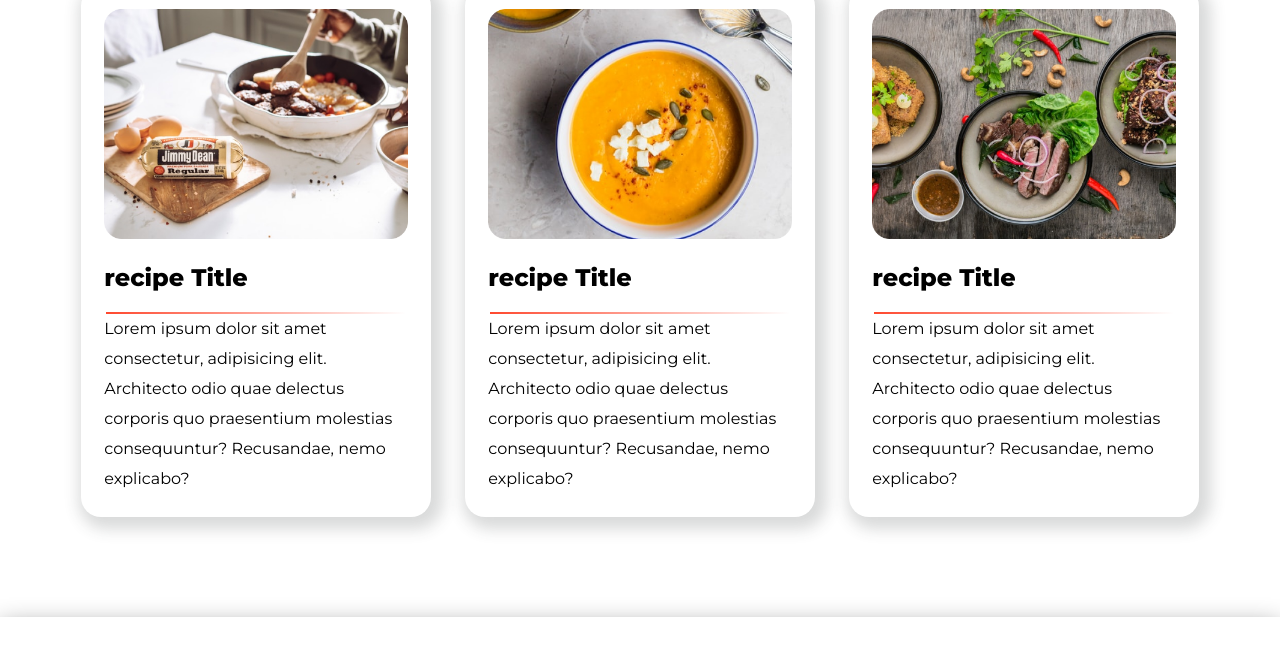
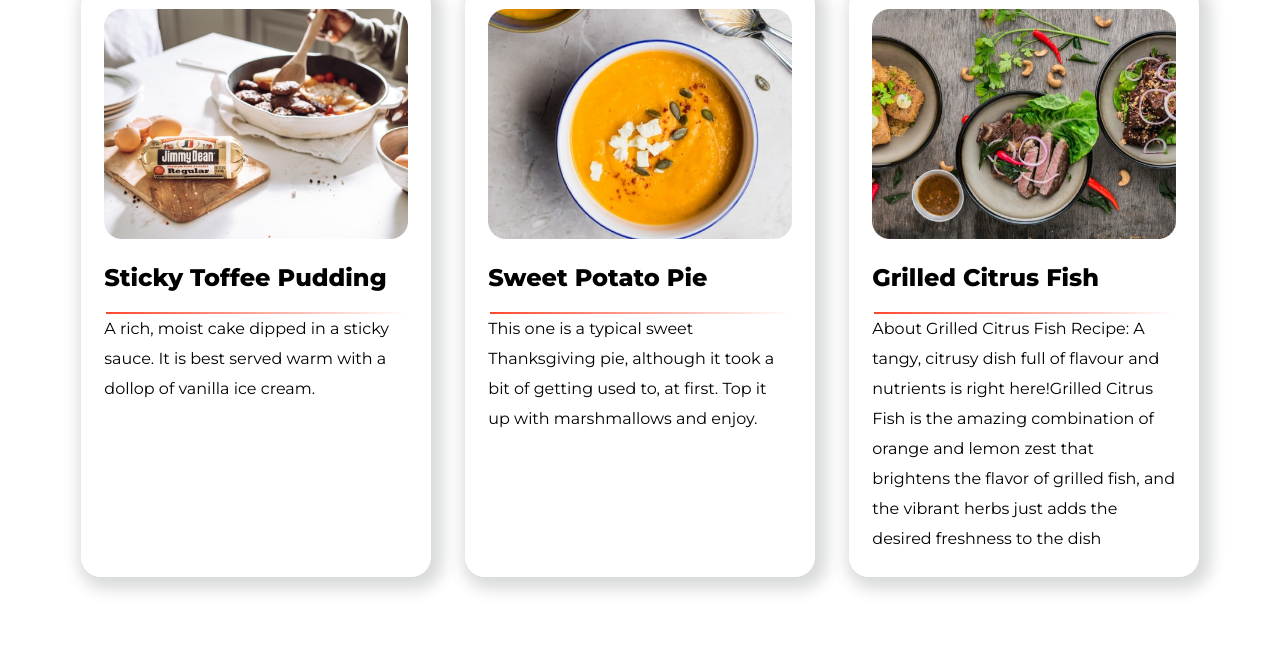
Before and after one commit to Antardas/food-network, a plain HTML site: page index.html in a window 1280 px wide. Shown: the part 1868-2513 px from the top of the page. Drawn offline with Linux system fonts and the light colour scheme.

Commit message:
Remove Dummy Text

```diff
--- a/index.html
+++ b/index.html
@@ -69,24 +69,21 @@
         <div class="card flexible-container">
             <div class="col-1-3">
                 <img src="images/food/food1.jpg" alt="Food Picture" class="card-image">
-                <h2>recipe Title</h2>
+                <h2>Sticky Toffee Pudding</h2>
                 <div class="line"></div>
-                <div class="about-summery">Lorem ipsum dolor sit amet consectetur, adipisicing elit. Architecto odio
-                    quae delectus corporis quo praesentium molestias consequuntur? Recusandae, nemo explicabo?</div>
+                <div class="about-summery">A rich, moist cake dipped in a sticky sauce. It is best served warm with a dollop of vanilla ice cream.</div>
             </div>
             <div class="col-1-3">
                 <img src="images/food/food2.png" alt="Food Picture" class="card-image">
-                <h2>recipe Title</h2>
+                <h2>Sweet Potato Pie</h2>
                 <div class="line"></div>
-                <div class="about-summery">Lorem ipsum dolor sit amet consectetur, adipisicing elit. Architecto odio
-                    quae delectus corporis quo praesentium molestias consequuntur? Recusandae, nemo explicabo?</div>
+                <div class="about-summery">This one is a typical sweet Thanksgiving pie, although it took a bit of getting used to, at first. Top it up with marshmallows and enjoy.</div>
             </div>
             <div class="col-1-3">
                 <img src="images/food/food3.jpg" alt="Food Picture" class="card-image">
-                <h2>recipe Title</h2>
+                <h2>Grilled Citrus Fish</h2>
                 <div class="line"></div>
-                <div class="about-summery">Lorem ipsum dolor sit amet consectetur, adipisicing elit. Architecto odio
-                    quae delectus corporis quo praesentium molestias consequuntur? Recusandae, nemo explicabo?</div>
+                <div class="about-summery">About Grilled Citrus Fish Recipe: A tangy, citrusy dish full of flavour and nutrients is right here!Grilled Citrus Fish is the amazing combination of orange and lemon zest that brightens the flavor of grilled fish, and the vibrant herbs just adds the desired freshness to the dish</div>
             </div>
         </div>
     </section>
```
